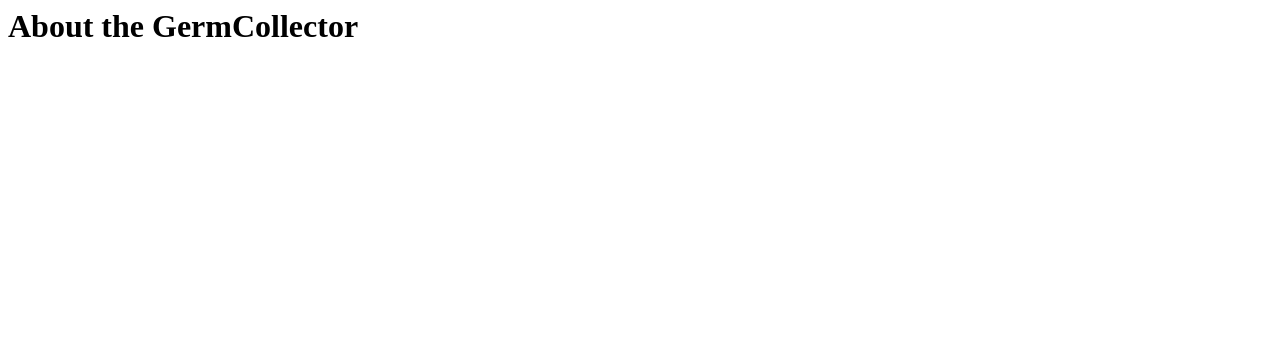
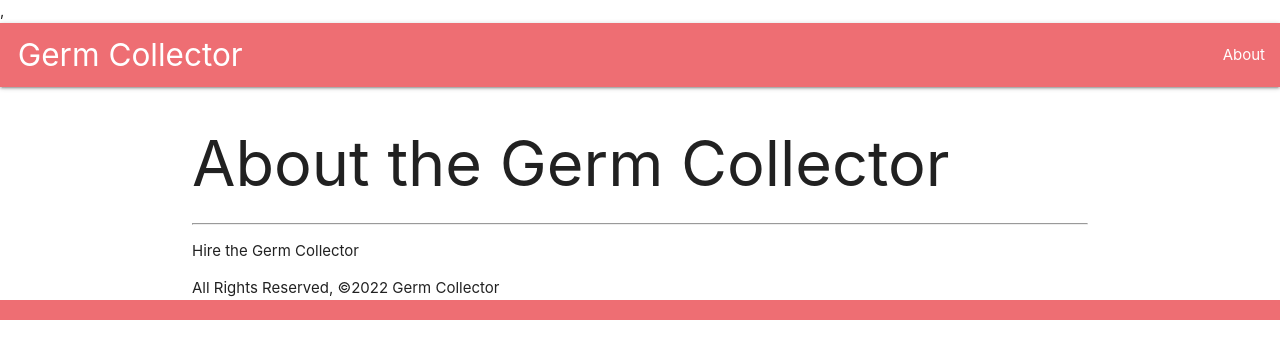
Before and after one commit to Jeal3R5/finch_collector_app, a Django app: page /about/ in a window 1280 px wide. Shown: the top 359 px of the page. Run offline with Django 4.2, Linux system fonts and the light colour scheme.

Commit message:
corrected css

```diff
--- a/main_app/templates/about.html
+++ b/main_app/templates/about.html
@@ -13,7 +13,8 @@
     <h1>About the Germ Collector</h1>
     <hr />
     <p>Hire the Germ Collector</p>
+
+    <footer> All Rights Reserved, ©2022 Germ Collector </footer>
     {% endblock %}
-    <footer>All Rights Reserved, ©2022 Germ Collector</footer>
 </body>
 </html>
--- a/main_app/templates/base.html
+++ b/main_app/templates/base.html
@@ -6,16 +6,16 @@
   <meta charset="UTF-8">
   <meta name="viewport" content="width=device-width, initial-scale=1.0">
   <meta http-equiv="X-UA-Compatible" content="ie=edge">
-  <title>Cat Collector</title>
+  <title>Germ Collector</title>
   <link rel="stylesheet" href="https://cdnjs.cloudflare.com/ajax/libs/materialize/1.0.0/css/materialize.min.css">
-  <link rel="stylesheet" type="text/css" href="{% static 'css/style.css' %}">
+  <link rel="stylesheet" type="text/css" href="{% static 'css/styles' %}">
 </head>
 <body>
   <header class="navbar-fixed">
     <nav>
       <div class="nav-wrapper">
         <ul>
-          <li><a href="/" class="left brand-logo">&nbsp;&nbsp;CatCollector</a></li>
+          <li><a href="/" class="left brand-logo">&nbsp;&nbsp;Germ Collector</a></li>
         </ul>
         <ul class="right">
             <li><a href="/about">About</a></li>
@@ -28,5 +28,5 @@
     {% endblock %}
 </main>
 <footer class="page-footer">
-    <div class ="right">All Rights Reserved, ©2022 Germ Collector</div>
+    <div class ="right">All Rights Reserved, &copy;©2022 Germ Collector &nbsp;</div>
 </footer>
--- a/main_app/views.py
+++ b/main_app/views.py
@@ -9,4 +9,4 @@
 
 
 def about(request):
-    return HttpResponse('<h1>About the GermCollector</h1>')
+    return render(request, 'about.html')
```
Also changed, not shown: main_app/static/css/style.css (+13 -2 lines).
